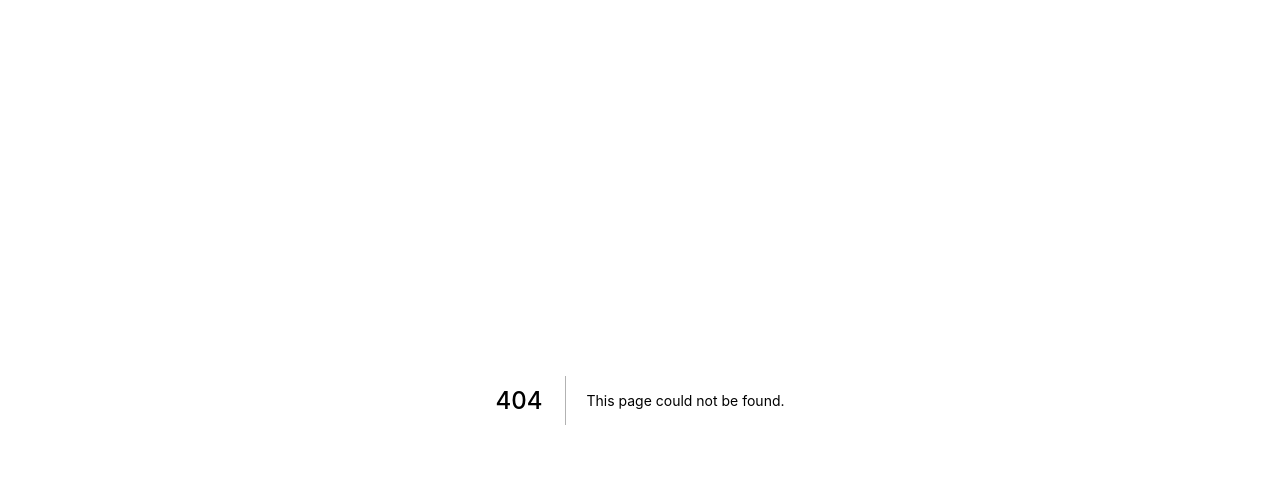
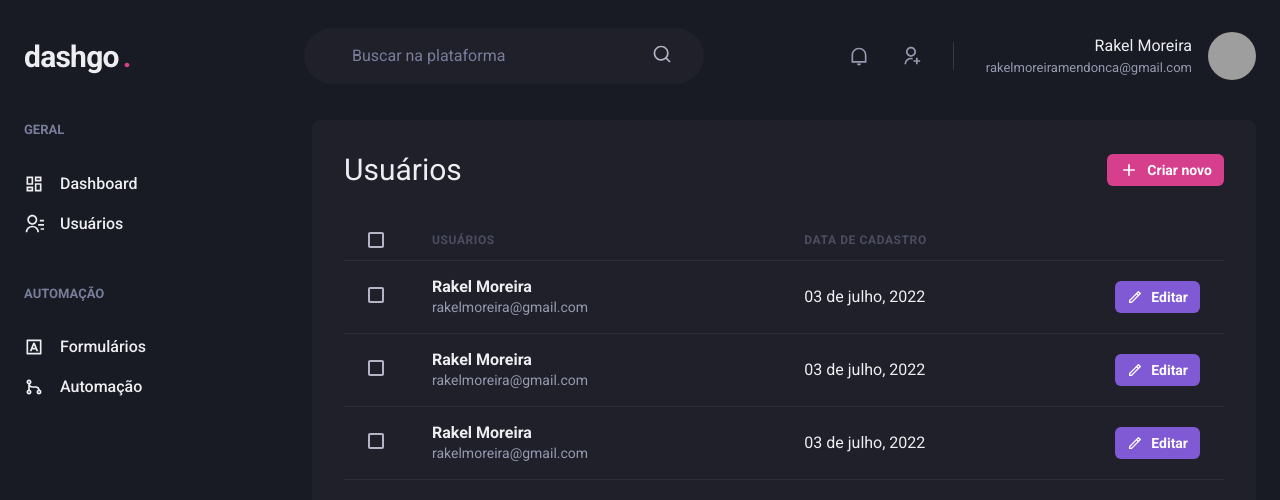
Before and after one commit to rakelmm/Iginite-dashgo, a Next.js app: page /users in a window 1280 px wide. Before the commit this address had no page. Shown: the top 500 px of the page. Built offline with nearby package versions, Linux system fonts and the light colour scheme; grey boxes are pictures that could not be loaded.

Commit message:
Página: Lista de usuários

```diff
--- /dev/null
+++ b/src/pages/users/index.tsx
@@ -0,0 +1,118 @@
+import { Box, Button, Checkbox, Flex, Heading, Icon, Table, Tbody, Td, Text, Th, Thead, Tr } from "@chakra-ui/react";
+import { RiAddLine, RiPencilLine } from "react-icons/ri";
+import { Header } from "../../components/Header";
+import { Sidebar } from "../../components/Sidebar";
+
+export default function UserList() {
+    return (
+        <Box>
+            <Header />
+
+            <Flex w="100%" my="6" maxWidth={1480} mx="auto" px="6">
+                <Sidebar />
+
+                <Box flex='1' borderRadius={8} bg='gray.800' p='8'>
+                    <Flex mb='8' justify='space-between' align='center'>
+                        <Heading size='lg' fontWeight='normal'>Usuários</Heading>
+
+                        <Button
+                            as='a'
+                            size='sm'
+                            fontSize='sm'
+                            colorScheme='pink'
+                            leftIcon={<Icon as={RiAddLine} fontSize='20' />}
+                        >
+                            Criar novo
+                        </Button>
+                    </Flex>
+
+                    <Table colorScheme='whiteAlpha'>
+                        <Thead>
+                            <Tr>
+                                <Th px='6' color='gray.300' width='8'>
+                                    <Checkbox colorScheme='pink' />
+                                </Th>
+                                <Th>Usuários</Th>
+                                <Th>Data de Cadastro</Th>
+                                <Th width='8'></Th>
+                            </Tr>
+                        </Thead>
+                        <Tbody>
+                            <Tr>
+                                <Td px='6'>
+                                    <Checkbox colorScheme='pink' />
+                                </Td>
+                                <Td>
+                                    <Box>
+                                        <Text fontWeight='bold'>Rakel Moreira</Text>
+                                        <Text fontSize='sm' color='gray.300'>rakelmoreira@gmail.com</Text>
+                                    </Box>
+                                </Td>
+                                <Td>03 de julho, 2022</Td>
+                                <Td>
+                                    <Button
+                                        as='a'
+                                        size='sm'
+                                        fontSize='sm'
+                                        colorScheme='purple'
+                                        leftIcon={<Icon as={RiPencilLine} fontSize='16' />}
+                                    >
+                                        Editar
+                                    </Button>
+                                </Td>
+                            </Tr>
+                            <Tr>
+                                <Td px='6'>
+                                    <Checkbox colorScheme='pink' />
+                                </Td>
+                                <Td>
+                                    <Box>
+                                        <Text fontWeight='bold'>Rakel Moreira</Text>
+                                        <Text fontSize='sm' color='gray.300'>rakelmoreira@gmail.com</Text>
+                                    </Box>
+                                </Td>
+                                <Td>03 de julho, 2022</Td>
+                                <Td>
+                                    <Button
+                                        as='a'
+                                        size='sm'
+                                        fontSize='sm'
+                                        colorScheme='purple'
+                                        leftIcon={<Icon as={RiPencilLine} fontSize='16' />}
+                                    >
+                                        Editar
+                                    </Button>
+                                </Td>
+                            </Tr>
+                            <Tr>
+                                <Td px='6'>
+                                    <Checkbox colorScheme='pink' />
+                                </Td>
+                                <Td>
+                                    <Box>
+                                        <Text fontWeight='bold'>Rakel Moreira</Text>
+                                        <Text fontSize='sm' color='gray.300'>rakelmoreira@gmail.com</Text>
+                                    </Box>
+                                </Td>
+                                <Td>03 de julho, 2022</Td>
+                                <Td>
+                                    <Button
+                                        as='a'
+                                        size='sm'
+                                        fontSize='sm'
+                                        colorScheme='purple'
+                                        leftIcon={<Icon as={RiPencilLine} fontSize='16' />}
+                                    >
+                                        Editar
+                                    </Button>
+                                </Td>
+                            </Tr>
+                        </Tbody>
+                    </Table>
+
+                </Box>
+
+            </Flex>
+        </Box>
+    );
+}
```
